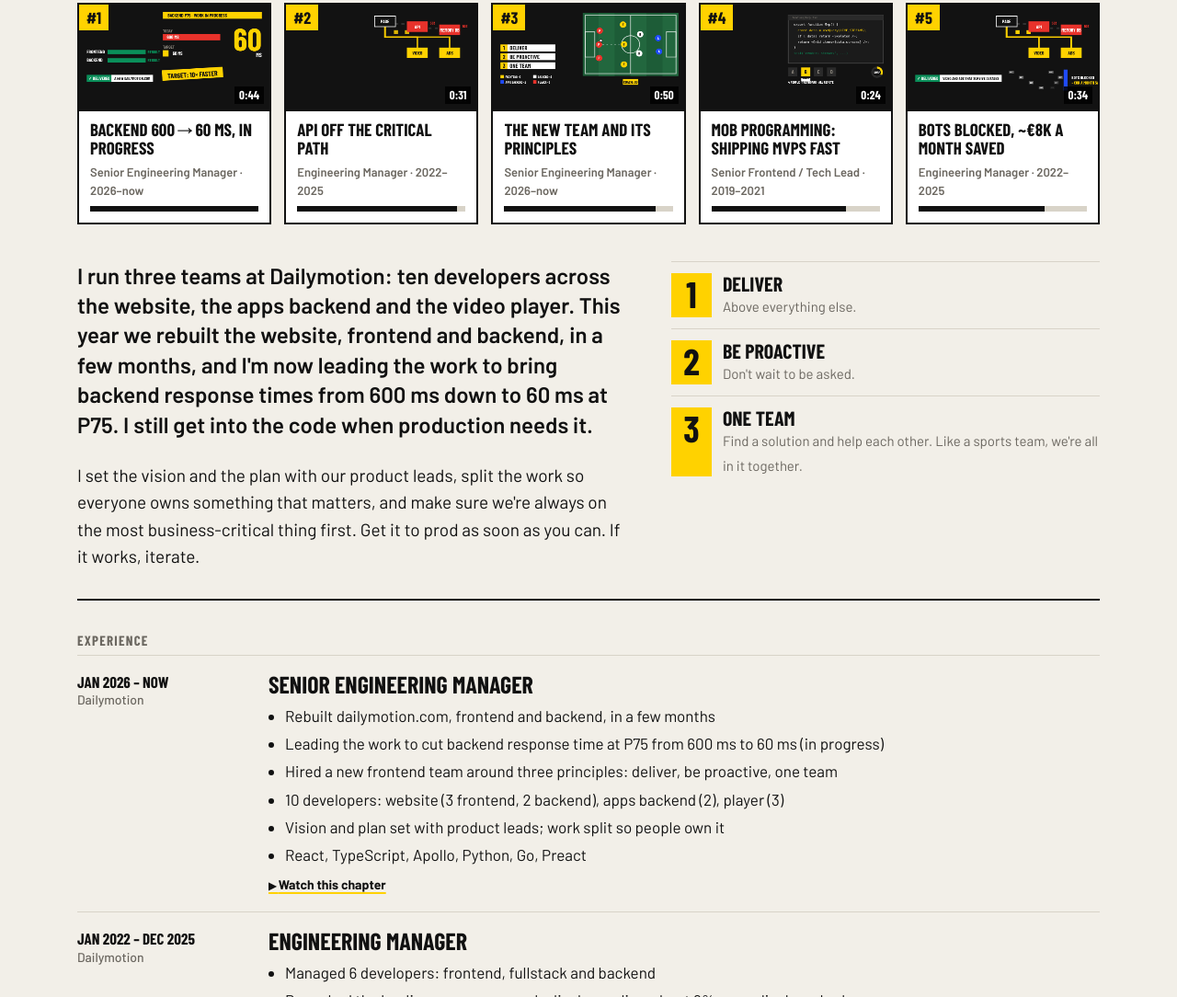
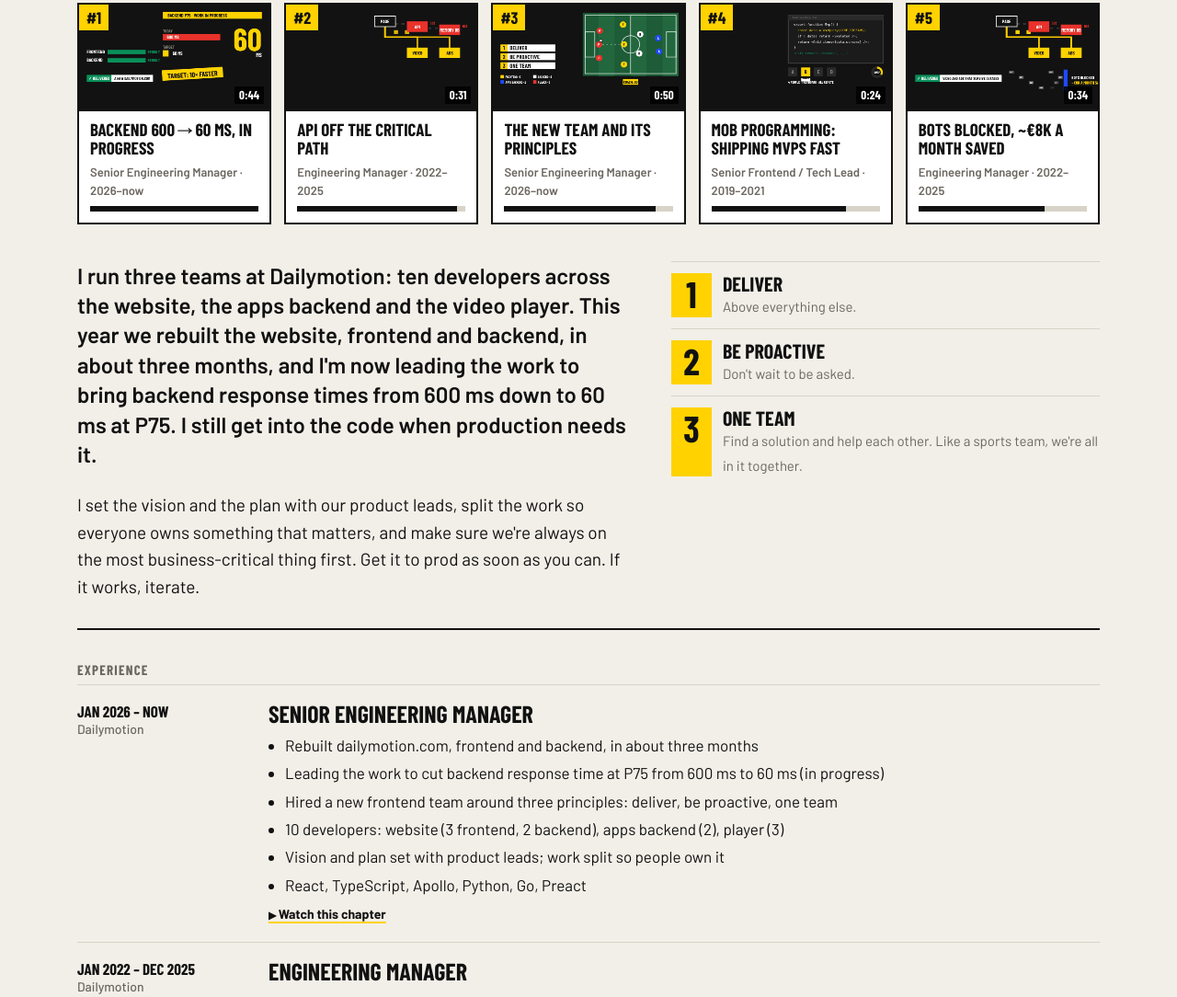
Before and after one commit to stephenoreilly2/stephenoreilly2.github.io, a plain HTML site: page index.html in a window 1280 px wide. Shown: the part 961-2045 px from the top of the page at 92% size. Drawn offline with nearby package versions, Linux system fonts and the light colour scheme; a web font is replaced by a local one.

Commit message:
Website rebuild: about three months
Co-Authored-By: Claude Opus 5.5 <noreply@anthropic.com>

```diff
--- a/index.html
+++ b/index.html
@@ -341,7 +341,7 @@
 
   <section class="lede">
     <div>
-      <p>I run three teams at Dailymotion: ten developers across the website, the apps backend and the video player. This year we rebuilt the website, frontend and backend, in a few months, and I'm now leading the work to bring backend response times from 600 ms down to 60 ms at P75. I still get into the code when production needs it.</p>
+      <p>I run three teams at Dailymotion: ten developers across the website, the apps backend and the video player. This year we rebuilt the website, frontend and backend, in about three months, and I'm now leading the work to bring backend response times from 600 ms down to 60 ms at P75. I still get into the code when production needs it.</p>
       <p>I set the vision and the plan with our product leads, split the work so everyone owns something that matters, and make sure we're always on the most business-critical thing first. Get it to prod as soon as you can. If it works, iterate.</p>
     </div>
     <ol class="principles" aria-label="How my teams work">
@@ -413,8 +413,8 @@
       detail: ["Managed 6 developers: frontend, fullstack and backend", "Reworked the loading sequence so ads display earlier: about 9% more display ads shown", "API and in-memory database off the critical path: video and ads survive outages", "Bot protection on the API: about €8k a month saved", "Started the Frontend Chapter, a meetup across teams"] },
     { from: "2026-01", to: null, org: "Dailymotion", role: "Senior Engineering Manager", sec: 16, scene: "senior", ship: [.2, "A new dailymotion.com", .56], cues: [0, .12, .3, .56, .66, .73, .8, .9],
       title: "A new website and a new team",
-      cap: "This year I became senior engineering manager. We rebuilt the whole website in a few months, frontend and backend. Now I'm leading the work to take the backend from 600 milliseconds to 60 at P75, ten times faster, by cutting out inefficient calls. I hired a new frontend team around three principles. Deliver, above everything. Be proactive. And one team: find the solution and help each other. Like a sports team, we're all in it together.",
-      detail: ["Rebuilt dailymotion.com, frontend and backend, in a few months", "Leading the work to cut backend response time at P75 from 600 ms to 60 ms (in progress)", "Hired a new frontend team around three principles: deliver, be proactive, one team", "10 developers: website (3 frontend, 2 backend), apps backend (2), player (3)", "Vision and plan set with product leads; work split so people own it", "React, TypeScript, Apollo, Python, Go, Preact"] },
+      cap: "This year I became senior engineering manager. We rebuilt the whole website in about three months, frontend and backend. Now I'm leading the work to take the backend from 600 milliseconds to 60 at P75, ten times faster, by cutting out inefficient calls. I hired a new frontend team around three principles. Deliver, above everything. Be proactive. And one team: find the solution and help each other. Like a sports team, we're all in it together.",
+      detail: ["Rebuilt dailymotion.com, frontend and backend, in about three months", "Leading the work to cut backend response time at P75 from 600 ms to 60 ms (in progress)", "Hired a new frontend team around three principles: deliver, be proactive, one team", "10 developers: website (3 frontend, 2 backend), apps backend (2), player (3)", "Vision and plan set with product leads; work split so people own it", "React, TypeScript, Apollo, Python, Go, Preact"] },
   ];
   const OUTRO = 2.5;
   let acc = 0;
```
